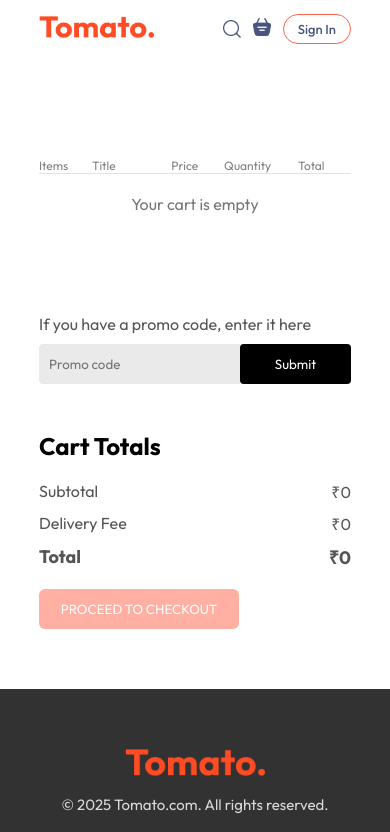
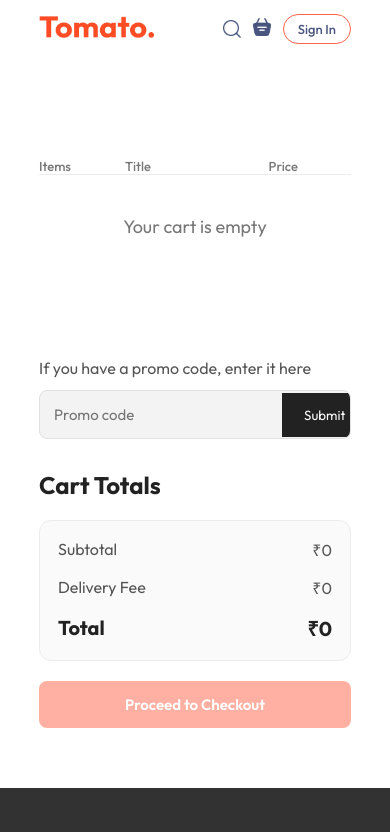
Before and after one commit to Rajashekar2202/Food_Delivery_App, a React (Vite) app: page /cart in a window 390 px wide. Shown: the top 832 px of the page. Built offline with nearby package versions, Linux system fonts and the light colour scheme.

Commit message:
cart page is improved

```diff
--- a/src/context/StoreContext.jsx
+++ b/src/context/StoreContext.jsx
@@ -28,9 +28,7 @@ const StoreContextProvider = ({ children }) => {
     let totalAmount = 0;
 
     for (const itemId in cartItems) {
-      const itemInfo = food_list.find(
-        (product) => product._id === itemId
-      );
+      const itemInfo = food_list.find((product) => product._id === itemId);
 
       if (itemInfo) {
         totalAmount += itemInfo.price * cartItems[itemId];
--- a/src/pages/Cart.jsx
+++ b/src/pages/Cart.jsx
@@ -1,5 +1,6 @@
 import { useContext, useMemo } from "react";
 import "./Styles/Cart.css";
+
 import { StoreContext } from "../context/StoreContext";
 import { useNavigate } from "react-router-dom";
 
@@ -14,17 +15,30 @@ const Cart = () => {
 
   const navigate = useNavigate();
 
+  /* TOTALS */
   const subtotal = getTotalCartAmount();
-  const deliveryFee = subtotal === 0 ? 0 : 2;
+
+  const deliveryFee = subtotal > 0 ? 2 : 0;
+
   const total = subtotal + deliveryFee;
 
-  const itemsInCart = useMemo(
-    () => food_list.filter((item) => cartItems[item._id] > 0),
-    [food_list, cartItems],
-  );
+  /* FILTERED CART ITEMS */
+  const itemsInCart = useMemo(() => {
+    return food_list.filter((item) => cartItems[item._id]);
+  }, [food_list, cartItems]);
+
+  /* CHECKOUT */
+  const handleCheckout = () => {
+    if (subtotal === 0) {
+      return;
+    }
+
+    navigate("/order");
+  };
 
   return (
-    <div className="cart">
+    <section className="cart">
+      {/* CART ITEMS */}
       <div className="cart-items">
         <div className="cart-items-title">
           <p>Items</p>
@@ -36,25 +50,36 @@ const Cart = () => {
 
         <hr />
 
+        {/* EMPTY CART */}
         {itemsInCart.length === 0 && (
           <p className="empty-cart">Your cart is empty</p>
         )}
 
+        {/* ITEMS */}
         {itemsInCart.map((item) => {
           const quantity = cartItems[item._id];
+
+          const itemTotal = item.price * quantity;
 
           return (
             <div key={item._id} className="cart-item-wrapper">
               <div className="cart-items-title cart-items-item">
-                <img src={item.image} alt={item.name} />
+                {/* IMAGE */}
+                <img src={item.image} alt={item.name} loading="lazy" />
+
+                {/* NAME */}
                 <p className="item-name">{item.name}</p>
+
+                {/* PRICE */}
                 <p>₹{item.price}</p>
 
+                {/* QUANTITY */}
                 <div className="quantity-controls">
                   <button
+                    type="button"
                     className="qty-btn"
                     onClick={() => removeFromCart(item._id)}
-                    disabled={quantity <= 0}
+                    aria-label={`Decrease ${item.name}`}
                   >
                     -
                   </button>
@@ -62,14 +87,17 @@ const Cart = () => {
                   <span className="qty-count">{quantity}</span>
 
                   <button
+                    type="button"
                     className="qty-btn"
                     onClick={() => addToCart(item._id)}
+                    aria-label={`Increase ${item.name}`}
                   >
                     +
                   </button>
                 </div>
 
-                <p className="item-total">₹{item.price * quantity}</p>
+                {/* TOTAL */}
+                <p className="item-total">₹{itemTotal}</p>
               </div>
 
               <hr />
@@ -78,9 +106,12 @@ const Cart = () => {
         })}
       </div>
 
+      {/* BOTTOM SECTION */}
       <div className="cart-bottom">
+        {/* TOTAL */}
         <div className="cart-total">
           <h2>Cart Totals</h2>
+
           <div className="cart-total-box">
             <div className="cart-total-details">
               <p>Subtotal</p>
@@ -99,23 +130,27 @@ const Cart = () => {
           </div>
 
           <button
+            type="button"
             className="checkout-btn"
             disabled={subtotal === 0}
-            onClick={() => navigate("/order")}
+            onClick={handleCheckout}
           >
-            PROCEED TO CHECKOUT
+            Proceed to Checkout
           </button>
         </div>
 
+        {/* PROMO CODE */}
         <div className="cart-promocode">
           <p>If you have a promo code, enter it here</p>
+
           <div className="cart-promocode-input">
             <input type="text" placeholder="Promo code" />
-            <button>Submit</button>
+
+            <button type="button">Submit</button>
           </div>
         </div>
       </div>
-    </div>
+    </section>
   );
 };
 
--- a/src/pages/Styles/Cart.css
+++ b/src/pages/Styles/Cart.css
@@ -1,162 +1,258 @@
 .cart {
   margin-top: 100px;
 }
+
+/* HEADER */
 .cart-items-title {
   display: grid;
-  grid-template-columns: 1fr 1.5fr 1fr 1.4fr 1fr;
+  grid-template-columns: 0.8fr 1.8fr 1fr 1.3fr 1fr;
   align-items: center;
-  color: grey;
-  font-size: max(1vw, 12px);
+  gap: 20px;
+  color: #777;
+  font-size: clamp(13px, 1vw, 16px);
+  font-weight: 500;
 }
 
+/* EMPTY CART */
 .empty-cart {
   text-align: center;
   color: #777;
-  padding: 20px 0;
+  padding: 40px 0;
+  font-size: 18px;
 }
 
+/* ITEM WRAPPER */
 .cart-item-wrapper {
-  margin: 10px 0;
+  margin: 14px 0;
 }
 
+/* ITEM */
 .cart-items-item {
-  margin: 10px 0px;
-  color: black;
+  display: grid;
+  grid-template-columns: 0.8fr 1.8fr 1fr 1.3fr 1fr;
+  align-items: center;
+  gap: 20px;
+  padding: 12px 0;
+  color: #222;
 }
+
+/* IMAGE */
 .cart-items-item img {
-  width: 50px;
+  width: 60px;
+  height: 60px;
+  object-fit: cover;
+  border-radius: 10px;
 }
+
+/* ITEM NAME */
+.item-name {
+  font-weight: 600;
+}
+
+/* TOTAL */
+.item-total {
+  font-weight: 700;
+  color: tomato;
+}
+
+/* DIVIDER */
 .cart hr {
   height: 1px;
-  background-color: #e2e2e2;
+  background-color: #ececec;
   border: none;
 }
-.cart-items-item .cross {
-  cursor: pointer;
-}
 
-.item-name {
-  font-weight: 500;
-}
+/* QUANTITY CONTROLS */
 .quantity-controls {
   display: flex;
   align-items: center;
-  gap: 5px;
+  gap: 10px;
 }
 
+/* BUTTON */
 .qty-btn {
-  width: 25px;
-  height: 25px;
+  width: 30px;
+  height: 30px;
   border: none;
-  background: tomato;
+  border-radius: 6px;
+  background-color: tomato;
   color: white;
   font-size: 20px;
-  border-radius: 4px;
+  font-weight: 500;
   cursor: pointer;
-  line-height: 0;
+  transition:
+    background-color 0.2s ease,
+    transform 0.2s ease;
 }
 
 .qty-btn:hover {
-  background: #d6451c;
-}
-.item-total {
-  font-weight: 500;
+  background-color: #d6451c;
+  transform: scale(1.05);
 }
 
+.qty-btn:active {
+  transform: scale(0.96);
+}
+
+.qty-btn:disabled {
+  opacity: 0.5;
+  cursor: not-allowed;
+}
+
+/* COUNT */
 .qty-count {
-  min-width: 20px;
+  min-width: 24px;
   text-align: center;
   font-size: 16px;
+  font-weight: 600;
 }
+
+/* BOTTOM SECTION */
 .cart-bottom {
   margin-top: 80px;
   display: flex;
   justify-content: space-between;
-  gap: max(12vw, 20px);
+  gap: clamp(20px, 8vw, 80px);
 }
+
+/* TOTAL SECTION */
 .cart-total {
   flex: 1;
   display: flex;
   flex-direction: column;
   gap: 20px;
 }
+
+.cart-total h2 {
+  font-size: 28px;
+  color: #222;
+}
+
+/* TOTAL BOX */
+.cart-total-box {
+  display: flex;
+  flex-direction: column;
+  gap: 16px;
+  padding: 24px;
+  border-radius: 12px;
+  background-color: #fafafa;
+  border: 1px solid #ececec;
+}
+
+/* DETAILS */
 .cart-total-details {
   display: flex;
   justify-content: space-between;
   color: #555;
-}
-.cart-total hr {
-  margin: 10px 0px;
-}
-.cart-total button {
-  border: none;
-  color: white;
-  background-color: tomato;
-  width: max(15vw, 200px);
-  padding: 12px 0px;
-  border-bottom: 4px;
-  cursor: pointer;
+  font-size: 16px;
 }
 
-.cart-total-box {
-  display: flex;
-  flex-direction: column;
-  gap: 10px;
+.cart-total-details.total {
+  font-size: 20px;
+  color: #222;
 }
-.cart-total-details.total {
-  font-size: 18px;
-}
+
+/* CHECKOUT BUTTON */
 .checkout-btn {
   border: none;
+  padding: 14px;
+  border-radius: 8px;
+  background-color: tomato;
   color: white;
-  background-color: tomato;
-  padding: 12px;
-  border-radius: 6px;
+  font-size: 15px;
+  font-weight: 600;
   cursor: pointer;
-  transition: 0.3s;
+  transition:
+    background-color 0.2s ease,
+    transform 0.2s ease;
 }
 
 .checkout-btn:hover {
   background-color: #d6451c;
+  transform: translateY(-2px);
 }
 
 .checkout-btn:disabled {
   opacity: 0.5;
   cursor: not-allowed;
 }
+
+/* PROMOCODE */
 .cart-promocode {
   flex: 1;
 }
+
 .cart-promocode p {
   color: #555;
+  margin-bottom: 12px;
 }
+
+/* INPUT BOX */
 .cart-promocode-input {
-  margin-top: 10px;
   display: flex;
-  justify-content: space-between;
   align-items: center;
-  background-color: #eaeaea;
-  border-radius: 4px;
+  overflow: hidden;
+  border-radius: 8px;
+  background-color: #f3f3f3;
+  border: 1px solid #e1e1e1;
 }
+
+/* INPUT */
 .cart-promocode-input input {
-  background: transparent;
+  flex: 1;
   border: none;
   outline: none;
-  padding-left: 10px;
+  background: transparent;
+  padding: 14px;
+  font-size: 15px;
 }
+
+/* SUBMIT BUTTON */
 .cart-promocode-input button {
-  width: max(10vw, 150px);
-  padding: 12px 5px;
-  background-color: black;
   border: none;
+  padding: 14px 22px;
+  background-color: #222;
   color: white;
-  border-radius: 4px;
+  cursor: pointer;
+  transition: background-color 0.2s ease;
 }
-@media (max-width: 750px) {
+
+.cart-promocode-input button:hover {
+  background-color: #000;
+}
+
+/* TABLET */
+@media (max-width: 900px) {
   .cart-bottom {
     flex-direction: column-reverse;
   }
-  .cart-promocode {
-    justify-content: start;
+}
+
+/* MOBILE */
+@media (max-width: 600px) {
+  .cart-items-title,
+  .cart-items-item {
+    grid-template-columns: 0.8fr 1.5fr 1fr;
+    font-size: 13px;
+  }
+
+  .cart-items-title p:nth-child(4),
+  .cart-items-title p:nth-child(5),
+  .cart-items-item .quantity-controls,
+  .cart-items-item .item-total {
+    display: none;
+  }
+
+  .cart-items-item img {
+    width: 50px;
+    height: 50px;
+  }
+
+  .cart-total h2 {
+    font-size: 24px;
+  }
+
+  .cart-total-box {
+    padding: 18px;
   }
 }
```
